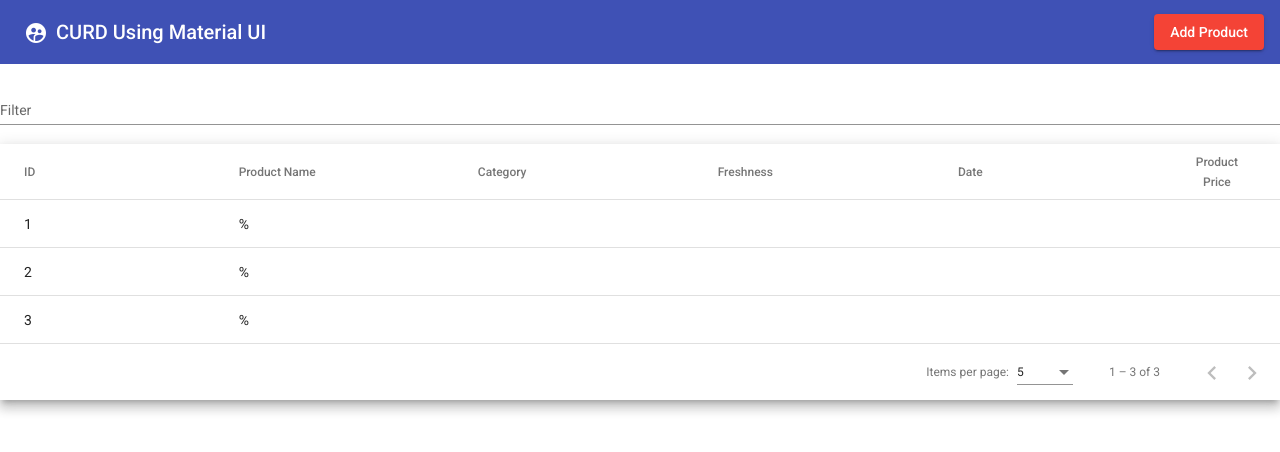
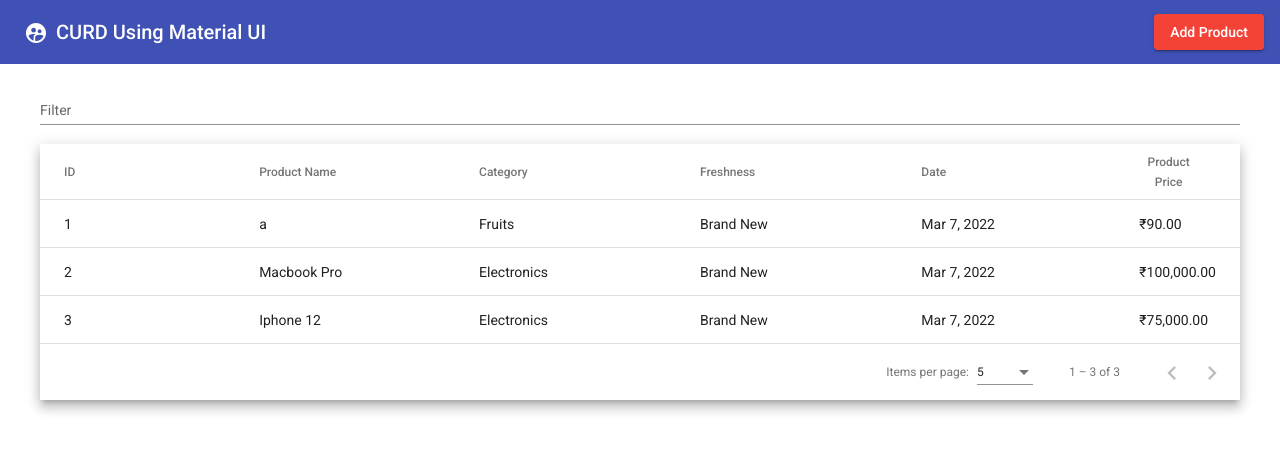
Before and after one commit to ShohrabRustam/AngularCurdMaterialUI, an Angular app: page / in a window 1280 px wide. Shown: the top 452 px of the page. Built offline with nearby package versions, Linux system fonts and the light colour scheme; data requests are answered from the project's data file.

Commit message:
fetch data fromm json to page

```diff
--- a/src/app/app.component.css
+++ b/src/app/app.component.css
@@ -17,3 +17,8 @@
 td, th {
   width: 20%;
 }
+
+.container{
+max-width: 1200px;
+margin: 0 auto;
+}
--- a/src/app/app.component.html
+++ b/src/app/app.component.html
@@ -28,31 +28,31 @@
     <!-- Product Column -->
     <ng-container matColumnDef="productName">
       <th mat-header-cell *matHeaderCellDef mat-sort-header> Product Name </th>
-      <td mat-cell *matCellDef="let row"> {{row.progress}}% </td>
+      <td mat-cell *matCellDef="let row"> {{row.productName}} </td>
     </ng-container>
 
     <!-- Category  Column -->
     <ng-container matColumnDef="category">
       <th mat-header-cell *matHeaderCellDef mat-sort-header> Category </th>
-      <td mat-cell *matCellDef="let row"> {{row.name}} </td>
+      <td mat-cell *matCellDef="let row"> {{row.category}} </td>
     </ng-container>
 
     <!-- Freshness Column -->
     <ng-container matColumnDef="freshness">
       <th mat-header-cell *matHeaderCellDef mat-sort-header> Freshness </th>
-      <td mat-cell *matCellDef="let row"> {{row.fruit}} </td>
+      <td mat-cell *matCellDef="let row"> {{row.freshness}} </td>
     </ng-container>
 
     <!-- Date Column  -->
     <ng-container matColumnDef="date">
       <th mat-header-cell *matHeaderCellDef mat-sort-header> Date </th>
-      <td mat-cell *matCellDef="let row"> {{row.fruit}} </td>
+      <td mat-cell *matCellDef="let row"> {{row.date | date}} </td>
     </ng-container>
 
     <!-- Price Column -->
     <ng-container matColumnDef="productPrice">
       <th mat-header-cell *matHeaderCellDef mat-sort-header> Product Price </th>
-      <td mat-cell *matCellDef="let row"> {{row.fruit}} </td>
+      <td mat-cell *matCellDef="let row"> {{row.productPrice | currency:"INR"}} </td>
     </ng-container>
 
     <tr mat-header-row *matHeaderRowDef="displayedColumns"></tr>
```
